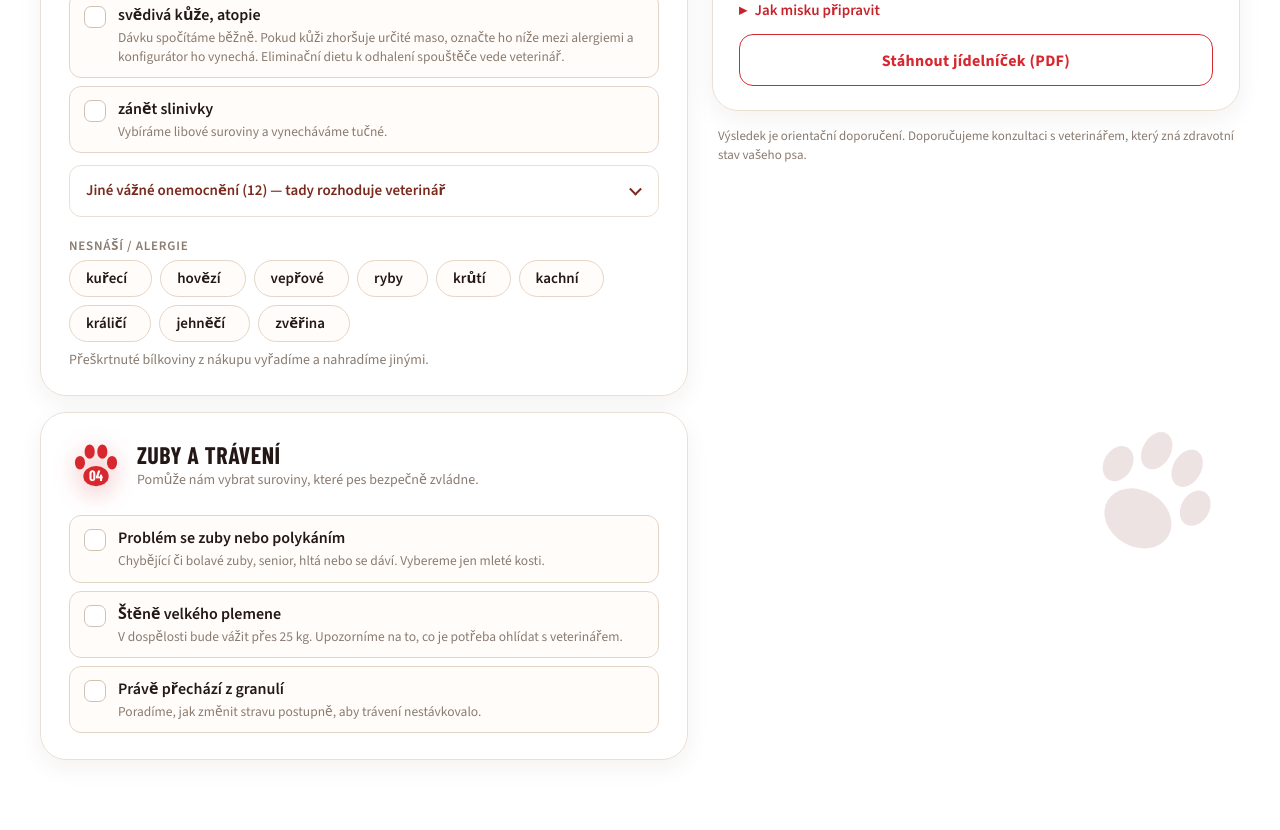
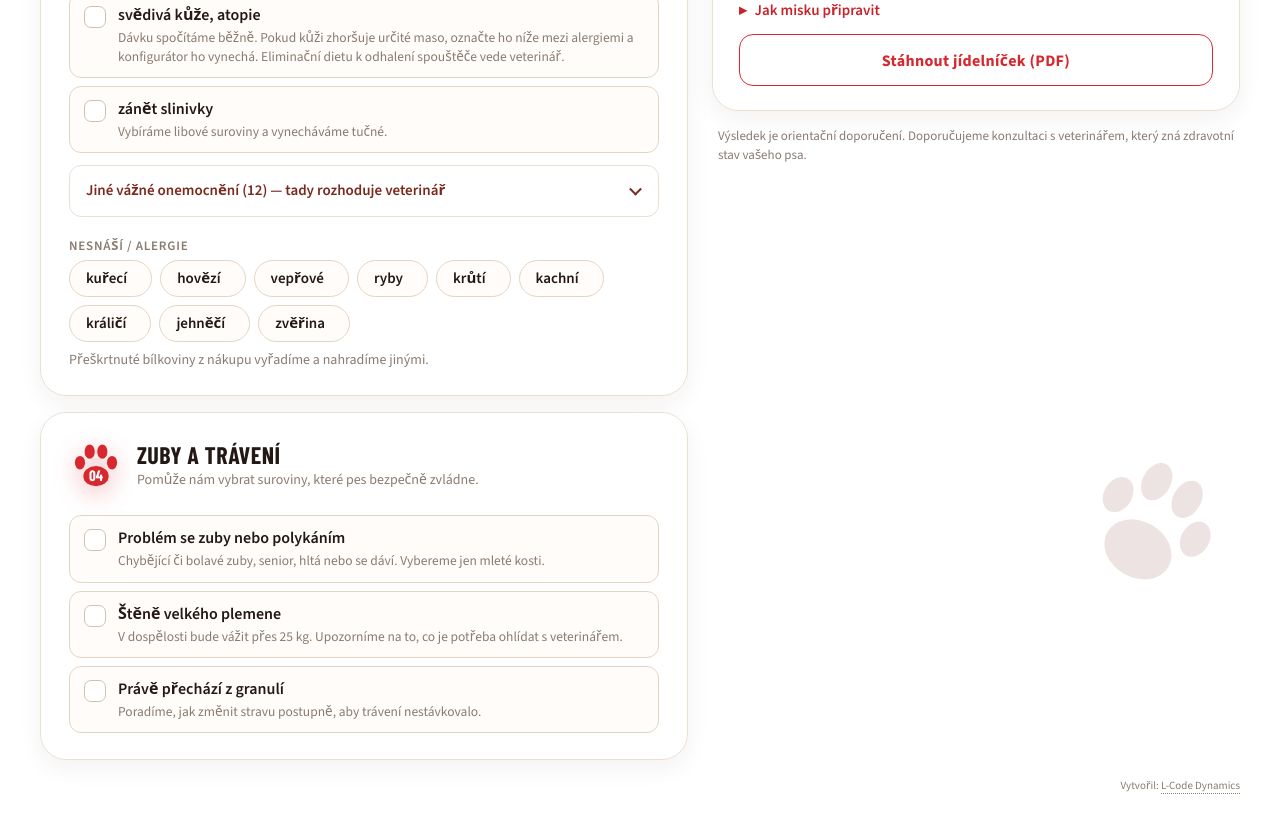
Before and after one commit to L-Code-Dynamics-Dev/tutani-barf-worker, a website: page frontend/nahled.html in a window 1280 px wide. Shown: the part 2166-2996 px from the top of the page. Drawn offline with nearby package versions, Linux system fonts and the light colour scheme; a web font is replaced by a local one.

Commit message:
feat(kalkulacka): nenápadný podpis Vytvořil: L-Code Dynamics s odkazem na web
Co-Authored-By: Claude Opus 5.5 (1M context) <noreply@anthropic.com>
Claude-Session: https://claude.ai/code/session_01NuoTcCY6tST1zo6X5g8Xsy

```diff
--- a/frontend/konfigurator.css
+++ b/frontend/konfigurator.css
@@ -1129,3 +1129,18 @@
     .tb-seo .tb-seo-tabulka td { padding: 7px 6px; }
     .tb-seo .tb-seo-produkty { columns: 1; }
 }
+
+/* Podpis autora — nenápadně pod kalkulačkou. */
+#tutani-barf .tb-autor {
+    margin: 18px 0 0;
+    text-align: right;
+    font-size: 11px;
+    line-height: 1.4;
+    color: var(--tb-slaby);
+}
+#tutani-barf .tb-autor a {
+    color: inherit;
+    text-decoration: none;
+    border-bottom: 1px dotted currentColor;
+}
+#tutani-barf .tb-autor a:hover { color: var(--tb-text-2); }
--- a/frontend/konfigurator.js
+++ b/frontend/konfigurator.js
@@ -1541,6 +1541,17 @@
         toast.setAttribute('role', 'status');
         toast.hidden = true;
         root.appendChild(toast);
+
+        // Podpis autora (Lucky 2026-09-27) — nenápadně úplně dole.
+        var autor = el('p', 'tb-autor');
+        autor.appendChild(document.createTextNode('Vytvořil: '));
+        var odkaz = el('a', null);
+        odkaz.href = 'https://l-code-dynamics.com/cs/';
+        odkaz.target = '_blank';
+        odkaz.rel = 'noopener';
+        odkaz.textContent = 'L-Code Dynamics';
+        autor.appendChild(odkaz);
+        root.appendChild(autor);
 
         vykresliVysledek();
     }
```
Also changed, not shown: PROGRESS_LOG.md (+3 -0 lines).
